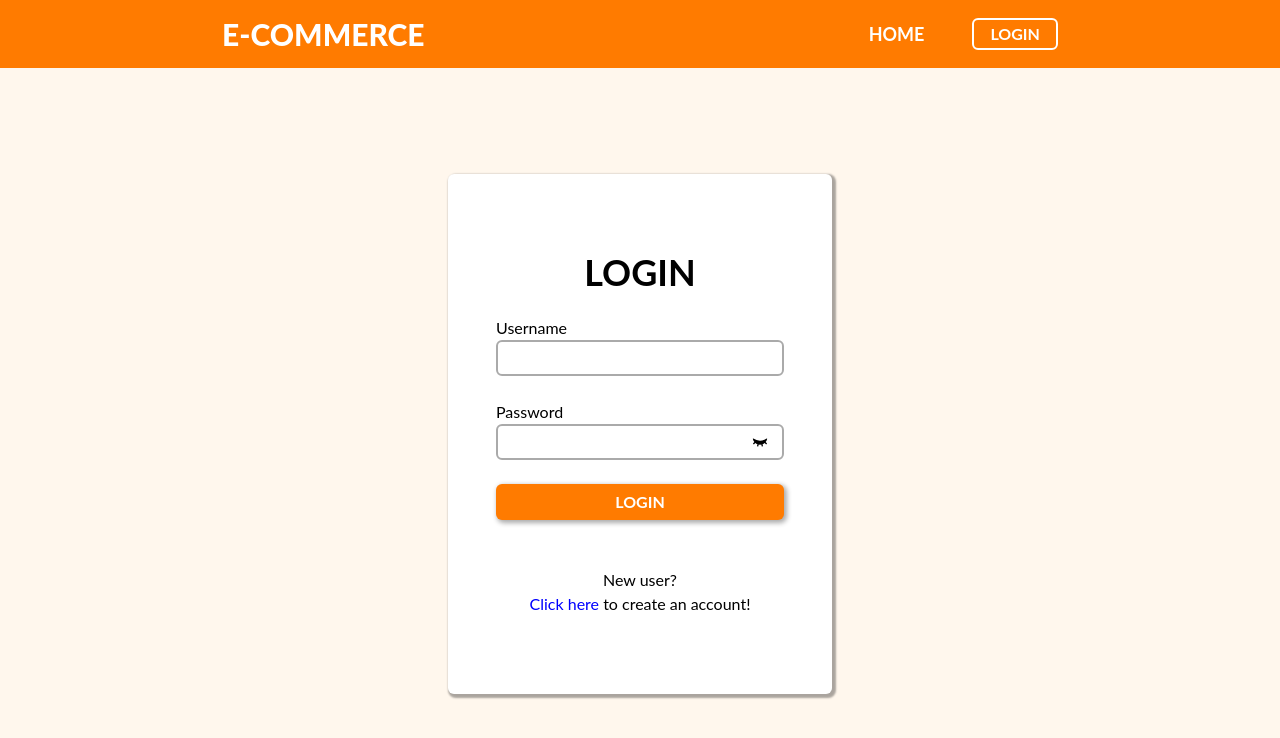
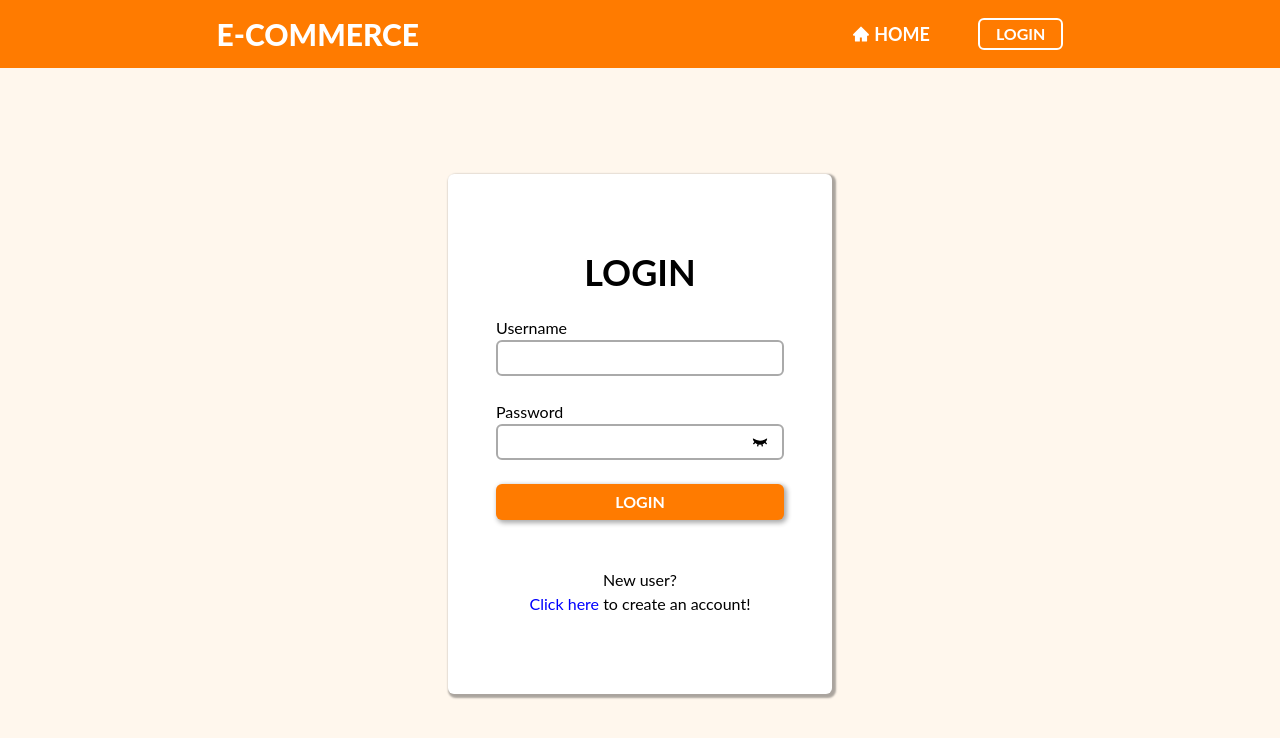
Before and after one commit to Swapnil-Mannurkar/DooGraphics-assignment, a Next.js app: page /auth in a window 1280 px wide. Shown: the top 738 px of the page. Built offline with nearby package versions, Linux system fonts and the light colour scheme; no server answers.

Commit message:
added icons

```diff
--- a/components/ui/NavigationBar.jsx
+++ b/components/ui/NavigationBar.jsx
@@ -3,6 +3,8 @@ import styles from "./NavigationBar.module.css";
 import Link from "next/link";
 import { useRouter } from "next/router";
 import { signOut, useSession } from "next-auth/react";
+import { AiFillHome } from "react-icons/ai";
+import { FaShoppingCart } from "react-icons/fa";
 
 const NavigationBar = () => {
   const router = useRouter();
@@ -38,12 +40,18 @@ const NavigationBar = () => {
       </Link>
       <ul className={styles.navList}>
         <li style={pathname === "/" ? itemStyle : {}}>
-          <Link href={"/"}>Home</Link>
+          <Link href={"/"}>
+            <AiFillHome />
+            Home
+          </Link>
         </li>
         {data && (
           <>
             <li style={pathname === "/cart" ? itemStyle : {}}>
-              <Link href={"/cart"}>Cart</Link>
+              <Link href={"/cart"}>
+                <FaShoppingCart />
+                Cart
+              </Link>
             </li>
           </>
         )}
--- a/components/ui/NavigationBar.module.css
+++ b/components/ui/NavigationBar.module.css
@@ -18,6 +18,14 @@
   @apply hover:bg-orange-50 hover:text-[#ff7b00];
 }
 
+.navList li a {
+  @apply flex items-center gap-1;
+}
+
+.navList li svg {
+  @apply text-lg;
+}
+
 .cart {
   @apply relative;
 }
```
